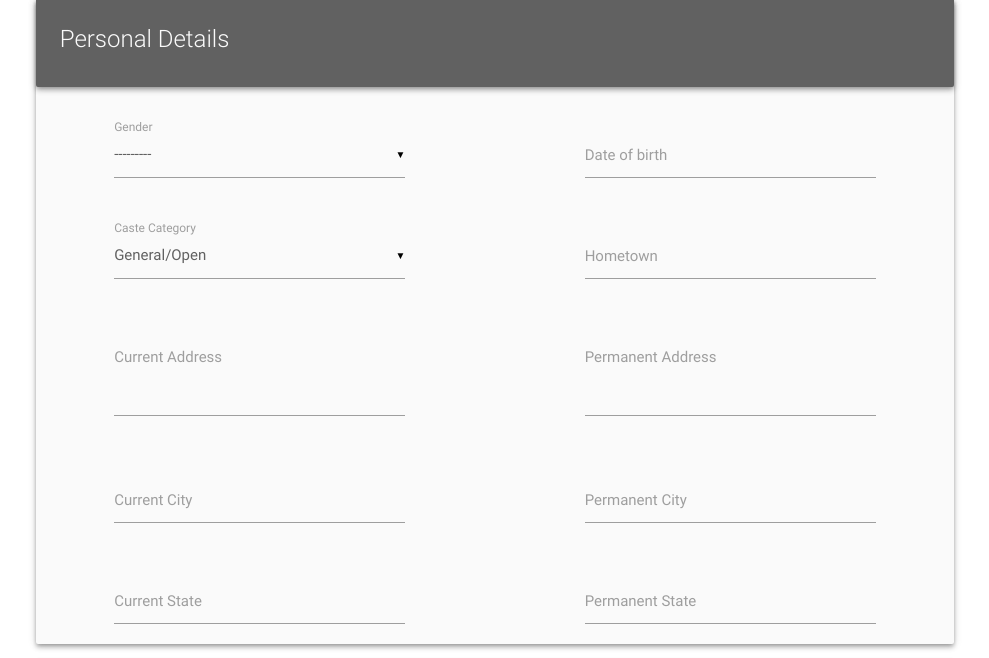
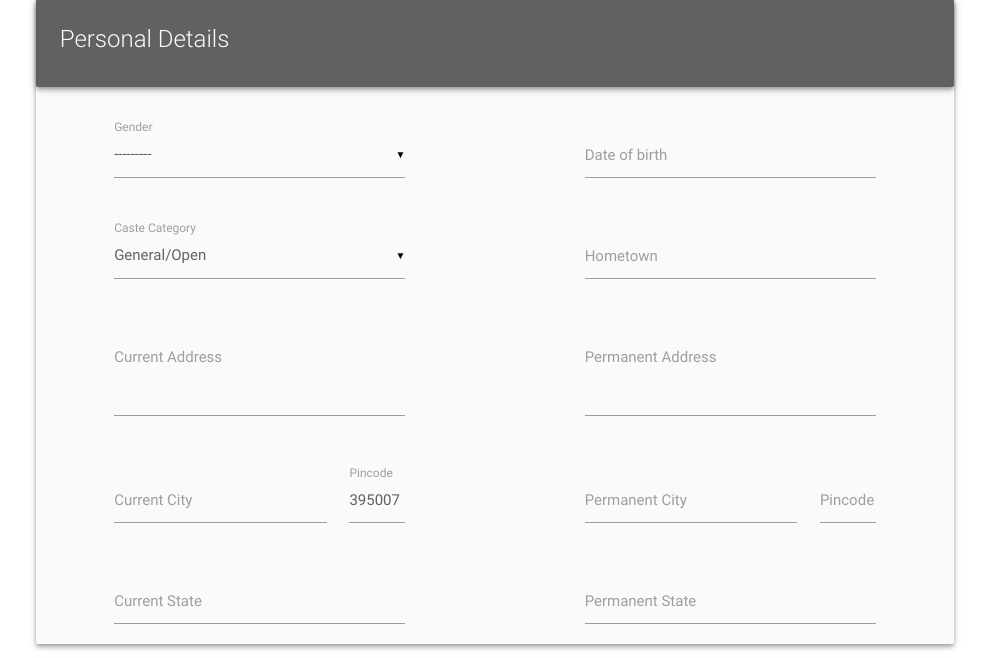
Before and after one commit to aakashrana1995/svnit-tnp, a Django app: page /consent/create in a window 1280 px wide. Shown: the part 524-1182 px from the top of the page, without its empty margins (145-1134 px from the left). Run offline with Django 3.2, Linux system fonts and the light colour scheme; data that the repository does not hold is empty; some libraries are stand-ins or nearby versions.

Commit message:
model/view/form changes for pincode in current/permanent address

```diff
--- a/tnp/consent/forms.py
+++ b/tnp/consent/forms.py
@@ -40,9 +40,11 @@ class PersonalDetailForm(forms.ModelForm):
             'phone_number': _('Mobile Number'),
             'current_address': _('Current Address'),
             'current_residence_city': _('Current City'),
+            'current_pincode': _('Pincode'),
             'current_residence_state': _('Current State'),
             'permanent_address': _('Permanent Address'),
             'permanent_residence_city': _('Permanent City'),
+            'permanent_pincode': _('Pincode'),
             'permanent_residence_state': _('Permanent State'),
         }
 
--- a/tnp/consent/models.py
+++ b/tnp/consent/models.py
@@ -29,7 +29,6 @@ GENDER_CHOICES = (
 ENTRANCE_EXAM_TYPES = (
     ('JEE_MAIN', 'JEE Mains'),
     ('SAT', 'SAT'),
-    ('JEE_ADV', 'JEE Advanced'),
 )
 
 SEMESTERS = (
@@ -55,9 +54,11 @@ class PersonalDetail(models.Model):
     current_address = models.TextField(max_length=5000, blank=True, null=True)
     hometown = models.CharField(max_length=255, blank=True, null=True)
     current_residence_city = models.CharField(max_length=255, blank=True, null=True)
+    current_pincode = models.CharField(max_length=6, blank=True, null=True, default='395007')
     current_residence_state = models.CharField(max_length=255, blank=True, null=True)
     permanent_address = models.TextField(max_length=5000, blank=True, null=True)
     permanent_residence_city = models.CharField(max_length=255, blank=True, null=True)
+    permanent_pincode = models.CharField(max_length=6, blank=True, null=True)
     permanent_residence_state = models.CharField(max_length=255, blank=True, null=True)
     created_at = models.DateTimeField('date created', auto_now_add=True)
     updated_at = models.DateTimeField('date updated', auto_now=True)
--- a/tnp/static/js/consent/create_account.js
+++ b/tnp/static/js/consent/create_account.js
@@ -19,6 +19,9 @@ $(document).ready(function() {
     $('#id_education_detail_form-college_passout_year').attr("pattern", "20[0-9]{2}");
     $('#id_education_detail_form-ssc_passing_year').attr("pattern", "20[0-9]{2}");
     $('#id_education_detail_form-hsc_passing_year').attr("pattern", "20[0-9]{2}");
+
+    $('#id_personal_detail_form-current_pincode').attr("pattern", "[0-9]{6}");
+    $('#id_personal_detail_form-permanent_pincode').attr("pattern", "[0-9]{6}");
 
     var board_dict = {
             "Central Board of Secondary Education (CBSE)": null,
--- a/tnp/templates/consent/create_account.html
+++ b/tnp/templates/consent/create_account.html
@@ -138,16 +138,29 @@
 		                    </div>
 
 		                    <div class="row">
-		                        <div class="input-field col s8 offset-s2 m4 offset-m1">
+		                        <div class="input-field col s5 offset-s2 m3 offset-m1">
 		                        	{{ personal_detail_form.current_residence_city }}
 		                            <label for="{{ personal_detail_form.current_residence_city.id_for_label }}">
 		                            	{{ personal_detail_form.current_residence_city.label }}
 		                            </label>
 		                        </div>
-		                        <div class="input-field col s8 offset-s2 m4 offset-m2">
+		                        <div class="input-field col s3 m1">
+		                        	{{ personal_detail_form.current_pincode }}
+		                            <label for="{{ personal_detail_form.current_pincode.id_for_label }}">
+		                            	{{ personal_detail_form.current_pincode.label }}
+		                            </label>
+		                        </div>
+
+		                        <div class="input-field col s5 offset-s2 m3 offset-m2">
 		                            {{ personal_detail_form.permanent_residence_city }}
 		                            <label for="{{ personal_detail_form.permanent_residence_city.id_for_label }}">
 		                            	{{ personal_detail_form.permanent_residence_city.label }}
+		                            </label>
+		                        </div>
+		                        <div class="input-field col s3 m1">
+		                        	{{ personal_detail_form.permanent_pincode }}
+		                            <label for="{{ personal_detail_form.permanent_pincode.id_for_label }}">
+		                            	{{ personal_detail_form.permanent_pincode.label }}
 		                            </label>
 		                        </div>
 		                    </div>
```
Also changed, not shown: tnp/consent/migrations/0017_auto_20170416_1505.py (added), tnp/consent/migrations/0018_auto_20170416_1513.py (added).
